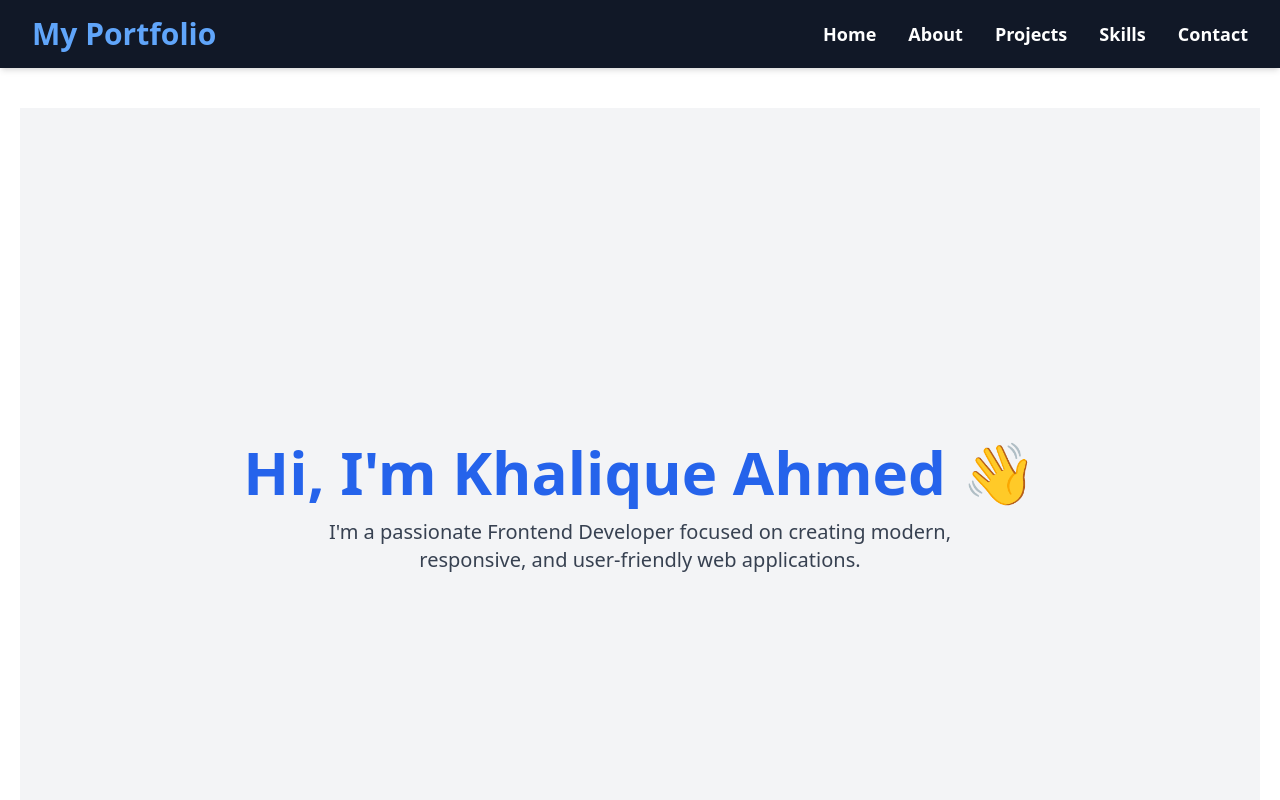
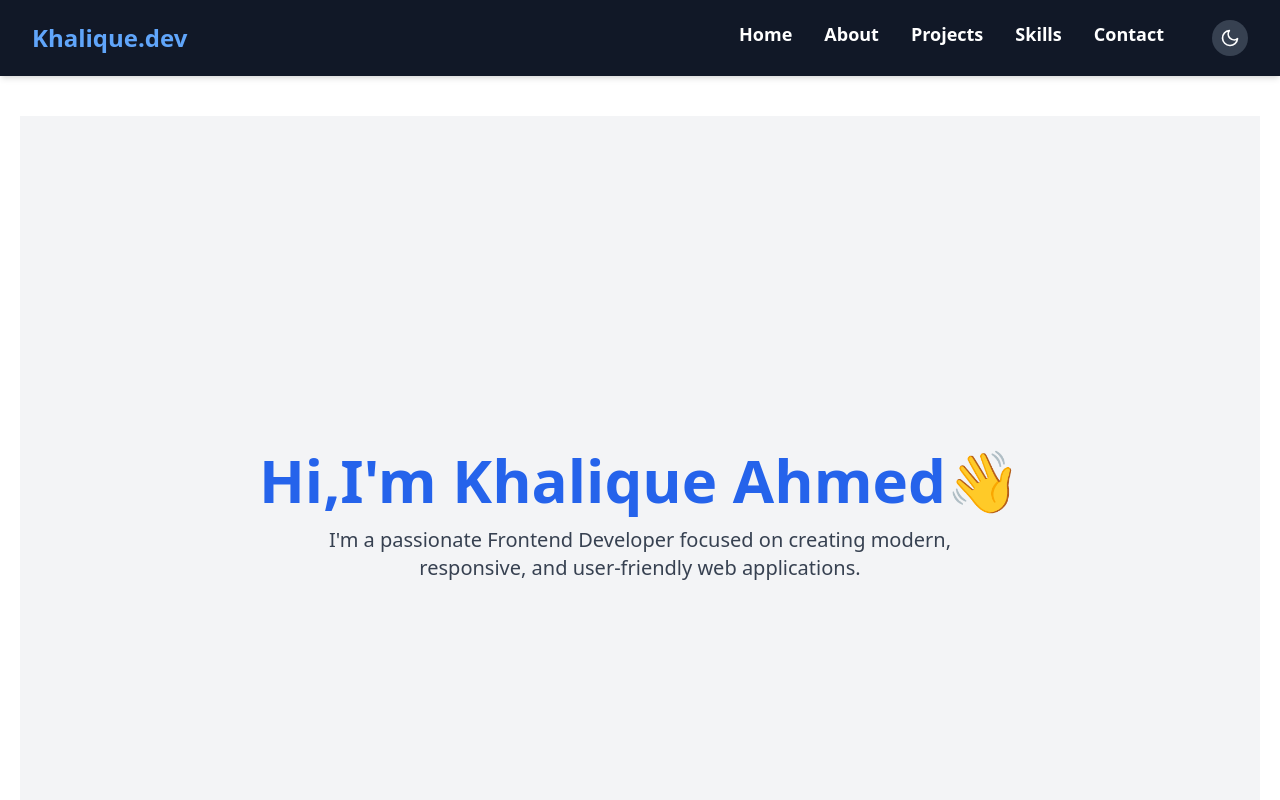
Before and after one commit to KhaliqueAhmed71/my-portfolio, a React (Vite) app: page / in a window 1280 px wide. Shown: the top 800 px of the page. Built offline with nearby package versions, Linux system fonts and the light colour scheme.

Commit message:
updated all pages

```diff
--- /dev/null
+++ b/db.json
@@ -0,0 +1,20 @@
+{
+  "contact": [
+    {
+      "id": "a5c5",
+      "data": {
+        "name": "Khalique Ahmed",
+        "email": "khaleequeahmed4@gmail.com",
+        "msg": "hello"
+      }
+    },
+    {
+      "id": "f0ca",
+      "data": {
+        "name": "Khalique Ahmed",
+        "email": "khaleequeahmed4@gmail.com",
+        "msg": "oos"
+      }
+    }
+  ]
+}
--- a/package.json
+++ b/package.json
@@ -10,9 +10,13 @@
     "postinstall": "chmod +x node_modules/.bin/vite"
   },
   "dependencies": {
+    "@emotion/react": "^11.14.0",
+    "@emotion/styled": "^11.14.1",
+    "@mui/material": "^7.3.7",
     "axios": "^1.10.0",
     "react": "^18.2.0",
     "react-dom": "^18.2.0",
+    "react-hot-toast": "^2.6.0",
     "react-icons": "^5.5.0",
     "react-router-dom": "^7.6.3"
   },
--- a/src/App.jsx
+++ b/src/App.jsx
@@ -1,4 +1,3 @@
-import React from 'react'
 import { Routes, Route, useLocation } from 'react-router-dom';
 import Home from "./pages/Home.jsx";
 import About from './pages/About';
@@ -7,6 +6,7 @@ import Contact from './pages/Contact';
 import Skills from './pages/Skills';
 import Navbar from './components/Navbar';
 import Footer from './components/Footer';
+import { Toaster } from 'react-hot-toast';
 
 
 // Page Transition Component
@@ -22,8 +22,9 @@ export default function App() {
   const location = useLocation();
 
   return (
-    <div>
+    <div className='bg-white dark:bg-gray-800 text-gray-900 dark:text-gray-100'>
       <Navbar />
+      <Toaster position="top-right" reverseOrder={false} />
       <main className="container mx-auto px-5 py-10 transition-all duration-300">
         <Routes location={location} key={location.pathname}>
           <Route path="/" element={<PageWrapper><Home /></PageWrapper>} />
--- a/src/components/Navbar.jsx
+++ b/src/components/Navbar.jsx
@@ -1,16 +1,18 @@
-import React, { useState } from 'react';
+import { useContext, useState } from 'react';
 import { Link } from 'react-router-dom';
-import { FiMenu, FiX } from 'react-icons/fi';
+import { FiMenu, FiX, FiSun, FiMoon } from 'react-icons/fi';
+import { ThemeContext } from '../context/ThemeContext';
 
 const Navbar = () => {
   const [isOpen, setIsOpen] = useState(false);
 
   const toggleMenu = () => setIsOpen(!isOpen);
+  const { theme, toggleTheme } = useContext(ThemeContext);
 
   return (
     <nav className="bg-gray-900 text-white shadow-md">
-      <div className="max-w-7xl mx-auto px-4 sm:px-6 lg:px-8 py-4 flex justify-between items-center">
-        <h1 className="text-2xl sm:text-3xl font-extrabold text-blue-400">My Portfolio</h1>
+      <div className="max-w-7xl mx-auto px-4 sm:px-6 lg:px-8 py-5 flex justify-between items-center">
+        <h1 className="text-lg sm:text-2xl font-extrabold text-blue-400">Khalique.dev</h1>
 
         {/* Desktop Menu */}
         <ul className="hidden md:flex gap-8 text-lg font-semibold">
@@ -19,6 +21,19 @@ const Navbar = () => {
           <li><Link to="/projects" className="hover:text-blue-400">Projects</Link></li>
           <li><Link to="/skills" className="hover:text-blue-400">Skills</Link></li>
           <li><Link to="/contact" className="hover:text-blue-400">Contact</Link></li>
+          <button
+            onClick={toggleTheme}
+            className=" ml-4 p-2 rounded-full bg-gray-700 hover:bg-gray-600 transition">
+            {theme === "light" ?
+              (
+                <FiMoon size={20} />
+              )
+              :
+              (
+                <FiSun size={20} />
+              )}
+          </button>
+
         </ul>
 
         {/* Mobile Menu Button */}
@@ -37,6 +52,18 @@ const Navbar = () => {
           <li><Link to="/projects" onClick={toggleMenu} className="block hover:text-blue-400">Projects</Link></li>
           <li><Link to="/skills" onClick={toggleMenu} className="block hover:text-blue-400">Skills</Link></li>
           <li><Link to="/contact" onClick={toggleMenu} className="block hover:text-blue-400">Contact</Link></li>
+          <button
+            onClick={toggleTheme}
+            className=" p-2 rounded-fullbg-gray-700 hover:bg-gray-600 transition ">
+            {theme === "light" ?
+            (
+              <FiMoon size={20} />
+            ) :
+            (
+              <FiSun size={20} />
+            )}
+          </button>
+
         </ul>
       )}
     </nav>
--- /dev/null
+++ b/src/context/ThemeContext.jsx
@@ -0,0 +1,20 @@
+import { createContext, useState } from "react";
+
+export const ThemeContext = createContext();
+
+function ThemeProvider({ children }) {
+  const [theme, setTheme] = useState("light");
+
+  const toggleTheme = () => {
+    setTheme((prev) => (prev === "light" ? "dark" : "light"));
+    document.documentElement.classList.toggle("dark"); // toggle <html> class
+  };
+
+  return (
+    <ThemeContext.Provider value={{ theme, toggleTheme }}>
+      {children}
+    </ThemeContext.Provider>
+  );
+}
+
+export default ThemeProvider;
--- a/src/main.jsx
+++ b/src/main.jsx
@@ -3,11 +3,12 @@ import ReactDOM from "react-dom/client";
 import { BrowserRouter } from "react-router-dom";
 import App from "./App";
 import "./index.css";
+import ThemeProvider from "./context/ThemeContext";
 
 ReactDOM.createRoot(document.getElementById("root")).render(
-  <React.StrictMode>
+  <ThemeProvider>
     <BrowserRouter>
       <App />
     </BrowserRouter>
-  </React.StrictMode>
+  </ThemeProvider>
 );
--- a/src/pages/About.jsx
+++ b/src/pages/About.jsx
@@ -3,23 +3,23 @@ const About = () => {
   return (
 
     <section className="px-4 py-8 sm:px-6 lg:px-20 xl:px-36 bg-white dark:bg-gray-900 min-h-screen text-gray-800 dark:text-gray-200">
-      <h2 className="text-3xl sm:text-4xl font-bold mb-6 text-blue-600">
+      <h2 className="text-2xl sm:text-4xl font-bold mb-6 text-blue-600 dark:text-green-500">
         About Me
       </h2>
 
-      <p className="text-base sm:text-lg leading-relaxed mb-5">
+      <p className="text-sm sm:text-lg leading-relaxed mb-5">
         I am a graduate of <strong>Computer Systems Engineering from Mehran UET Jamshoro</strong> with a strong passion for frontend development and UI design.
       </p>
 
-      <p className="text-base sm:text-lg leading-relaxed mb-5">
+      <p className="text-sm sm:text-lg leading-relaxed mb-5">
         I have successfully completed a Web Development course from <strong>PITP (People's Information Technology Program)</strong>, where I worked on multiple projects using HTML, CSS, JavaScript, and React.js.
       </p>
 
-      <p className="text-base sm:text-lg leading-relaxed mb-5">
+      <p className="text-sm sm:text-lg leading-relaxed mb-5">
         I have successfully completed an internship at <strong>Verior</strong> during <strong>July–August 2025</strong>, where I contributed to real-world web development projects using modern tools and technologies.
       </p>
 
-      <p className="text-base sm:text-lg leading-relaxed">
+      <p className="text-sm sm:text-lg leading-relaxed">
         I enjoy transforming complex problems into clean, functional, and visually appealing web interfaces. I am always eager to learn and explore the latest trends in frontend and full-stack development.
       </p>
     </section>
--- a/src/pages/Contact.jsx
+++ b/src/pages/Contact.jsx
@@ -1,9 +1,42 @@
-import React from 'react';
+import { useState } from "react";
+import toast from "react-hot-toast";
+
 
 const Contact = () => {
+  const [data,setData]=useState({name:'',email:'',msg:''});
+  const url='http://localhost:3000/contact';
+
+  const handleChange=(e)=>{
+    setData(prev=>({...prev,[e.target.name]:e.target.value}))
+  }
+
+  const handleSubmit=async(e)=>{
+    e.preventDefault();
+    if(!data.name || !data.email || !data.msg){
+      alert("Please fill all the fields")
+      return
+    }
+
+    try{
+      let res=await fetch(url,{method:'POST',
+        body:JSON.stringify({data})
+      })
+
+      if(res.ok){
+        toast.success("Message sent successfully..!")
+      }
+      else{
+        toast.error("faild to send message..!")
+      }
+    }
+    catch(err){
+     toast.error("faild to send message!", err)
+    }
+  }
   return (
-    <section className="px-4 py-10 sm:px-6 lg:px-20 xl:px-36 bg-gray-100 dark:bg-gray-800 min-h-screen text-gray-900 dark:text-gray-100">
-      <h2 className="text-3xl sm:text-4xl font-bold mb-6 text-blue-600 text-center">
+    <section className="px-4 py-10 sm:px-6 lg:px-20 xl:px-36 bg-gray-100 dark:bg-gray-800 min-h-screen text-gray-900 dark:text-gray-100"
+    onSubmit={handleSubmit}>
+      <h2 className="text-2xl sm:text-4xl font-bold mb-6 text-blue-600 text-center">
         Contact Me
       </h2>
 
@@ -13,18 +46,27 @@ const Contact = () => {
           type="text"
           placeholder="Your Name"
           required
+          name="name"
+          value={data.name}
+          onChange={handleChange}
         />
         <input
           className="w-full p-3 rounded bg-white dark:bg-gray-700 dark:placeholder-gray-300 outline-none focus:ring-2 focus:ring-blue-500 transition duration-300"
           type="email"
           placeholder="Email"
           required
+          name="email"
+          value={data.email}
+          onChange={handleChange}
         />
         <textarea
           className="w-full p-3 rounded bg-white dark:bg-gray-700 dark:placeholder-gray-300 outline-none focus:ring-2 focus:ring-blue-500 transition duration-300"
           placeholder="Your Message"
           rows="5"
           required
+          name="msg"
+          value={data.msg}
+          onChange={handleChange}
         ></textarea>
         <button
           className="w-full bg-blue-600 text-white px-6 py-3 rounded hover:bg-blue-700 transition duration-300"
--- a/src/pages/Home.jsx
+++ b/src/pages/Home.jsx
@@ -4,11 +4,11 @@ const Home = () => {
   return (
     <section className="min-h-screen flex items-center justify-center px-6 bg-gray-100 dark:bg-gray-800 transition-colors duration-300">
       <div className="text-center">
-        <h1 className="text-4xl sm:text-5xl md:text-6xl font-extrabold text-blue-600 mb-4 animate-fade-in">
-          Hi, I'm Khalique Ahmed 👋
+        <h1 className="text-lg sm:text-5xl md:text-6xl font-extrabold text-blue-600 mb-4 animate-fade-in">
+          Hi,I'm Khalique Ahmed👋
         </h1>
 
-        <p className="text-lg sm:text-xl text-gray-700 dark:text-gray-300 max-w-2xl mx-auto">
+        <p className="text-sm sm:text-xl text-gray-700 dark:text-gray-300 max-w-2xl mx-auto">
           I'm a passionate Frontend Developer focused on creating modern, responsive, and user-friendly web applications.
         </p>
       </div>
--- a/src/pages/Projects.jsx
+++ b/src/pages/Projects.jsx
@@ -46,7 +46,7 @@ const projects = [
 
   return (
     <section className="px-6 py-16 bg-gray-100 dark:bg-gray-800 text-gray-900 dark:text-gray-100 min-h-screen transition-colors duration-300">
-      <h2 className="text-4xl sm:text-5xl font-bold text-center text-blue-600 mb-12">Projects</h2>
+      <h2 className="text-2xl sm:text-4xl font-bold text-center text-blue-600 mb-12">Projects</h2>
 
       <div className="grid gap-10 md:grid-cols-2">
         {projects.map((project, index) => (
--- a/src/pages/Skills.jsx
+++ b/src/pages/Skills.jsx
@@ -13,7 +13,7 @@ const Skills = () => {
   ];
 
   return (
-    <section className="min-h-screen px-6 py-16 bg-white text-gray-800 transition-colors duration-300">
+    <section className="min-h-screen px-6 py-16 bg-white text-gray-800 transition-colors duration-300 dark:bg-gray-900 dark:text-gray-100">
       <h2 className="text-4xl sm:text-5xl font-bold text-center text-blue-600 mb-12">Skills</h2>
 
       <ul className="grid grid-cols-2 sm:grid-cols-3 md:grid-cols-4 gap-6 max-w-4xl mx-auto">
```
Also changed, not shown: 1 other file (tests, documents, lock files or other folders).
